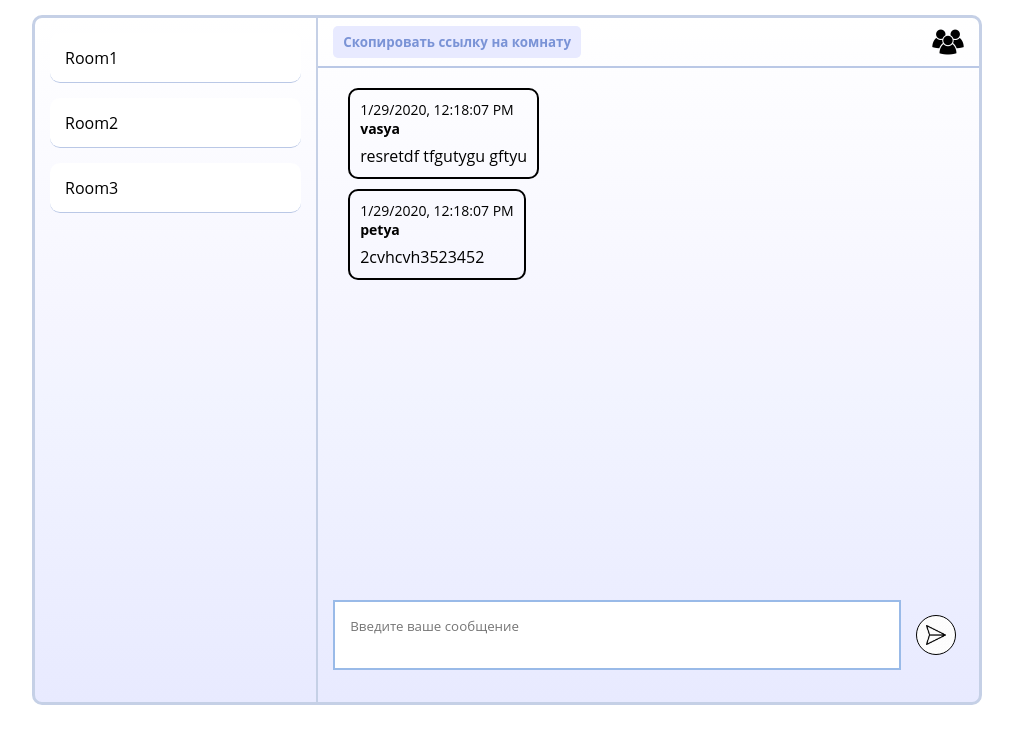
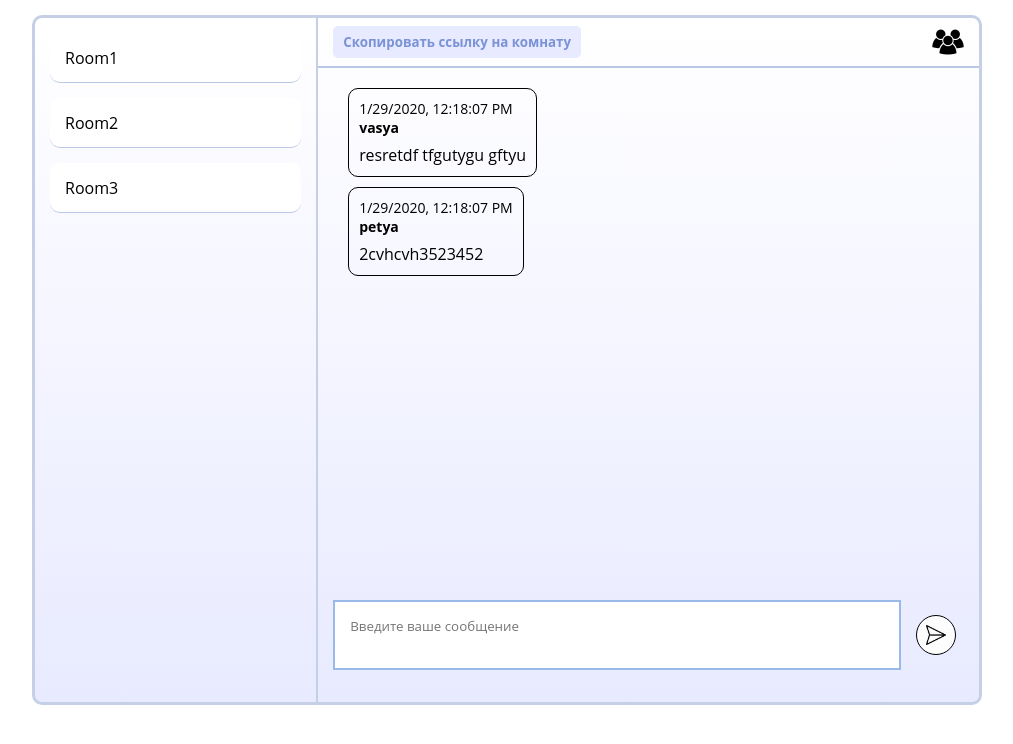
Before and after one commit to Dizox/Chat, a React (Create React App) app in the folder front/: page / in a window 1280 px wide. Both pictures are taken after typing "Sample" into the empty fields and a click on the button "Авторизоваться". Shown: the top 744 px of the page, without its empty margins (133-1146 px from the left). Built offline with nearby package versions, Linux system fonts and the light colour scheme; no server answers.

Commit message:
small design fixes

```diff
--- a/front/src/Chat/components/MessagesList/MessagesList.css
+++ b/front/src/Chat/components/MessagesList/MessagesList.css
@@ -18,14 +18,15 @@
   flex-direction: column;
   margin: 5px 0;
   padding: 10px;
-  border: 2px solid black;
+  border: 1px solid black;
   border-radius: 10px;
   word-wrap: break-word;
 }
 
 .MessagesList__message_my {
   align-self: flex-end;
-  border: 2px solid tomato;
+  background-color: rgb(232, 234, 255);
+  border: none;
 }
 
 .MessagesList__form {
--- a/front/src/Chat/components/Talk/Talk.css
+++ b/front/src/Chat/components/Talk/Talk.css
@@ -8,7 +8,7 @@
   background-color: #F5F8FC;
   border: 3px solid #C5D0E6;
   border-radius: 10px;
-  background-image: linear-gradient(to top, rgb(232, 234, 255), rgb(234, 236, 255), rgb(236, 238, 255), rgb(238, 240, 255), rgb(240, 242, 255), rgb(242, 244, 255), rgb(245, 245, 255), rgb(247, 247, 255), rgb(249, 249, 255), rgb(251, 251, 255), rgb(253, 253, 255), rgb(255, 255, 255));
+  background-image: linear-gradient(to top, rgb(232, 234, 255), rgb(255, 255, 255));
 }
 
 .Talk__messages {
```
